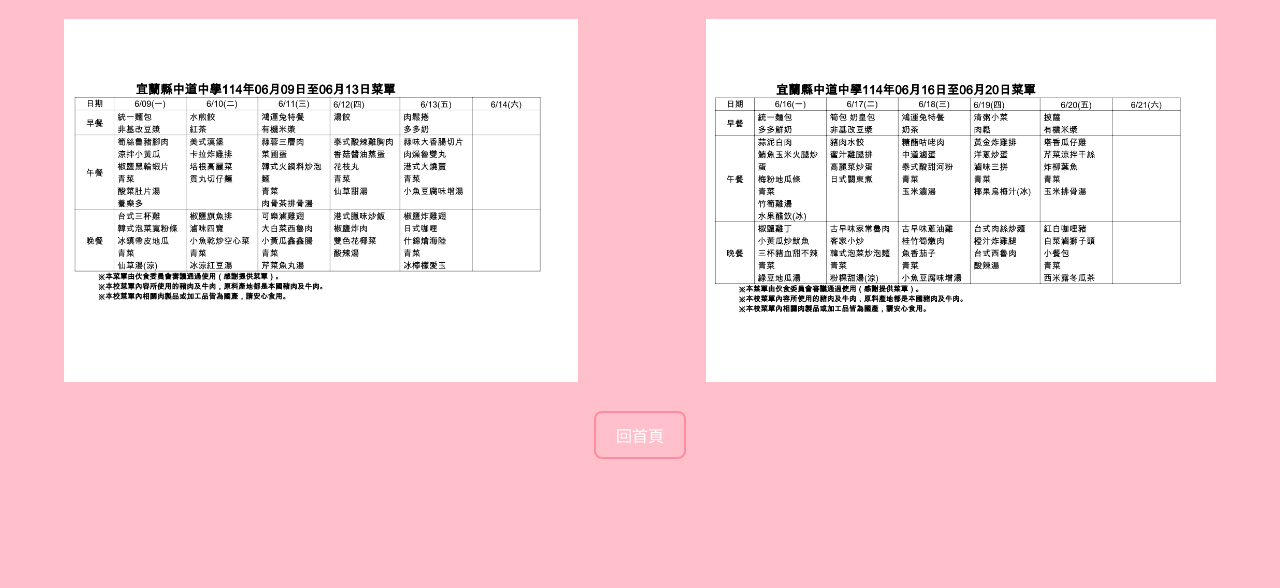
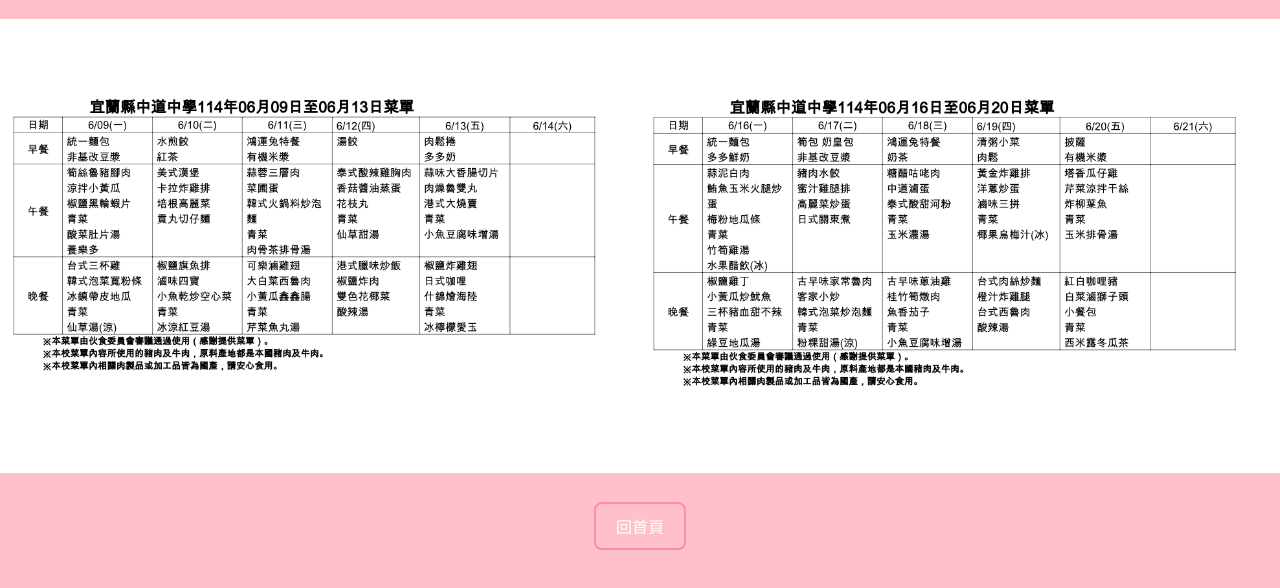
Before and after one commit to nnnnahz/cosys2a, a plain HTML site: page s2a html/indexbutton/menu.html in a window 1280 px wide. Shown: the part 78-666 px from the top of the page. Drawn offline with Linux system fonts and the light colour scheme.

Commit message:
菜單優化

```diff
--- a/s2a html/indexbutton/menu.html
+++ b/s2a html/indexbutton/menu.html
@@ -13,8 +13,8 @@
     <div class="top"><h1 class="black">每周菜單</h1></div>
     <hr color="black">
     <main>
-      <nav><img class="center" src="menu/menu69613.png" alt="菜單" style="width:80%;"></nav>
-      <nav><img class="center" src="menu/menu616620.png" alt="菜單" style="width:80%;"></nav>
+      <nav><img class="center" src="menu/menu69613.png" alt="菜單" style="width:100%;"></nav>
+      <nav><img class="center" src="menu/menu616620.png" alt="菜單" style="width:100%;"></nav>
   </section>
   </main>
   <nav>
```
